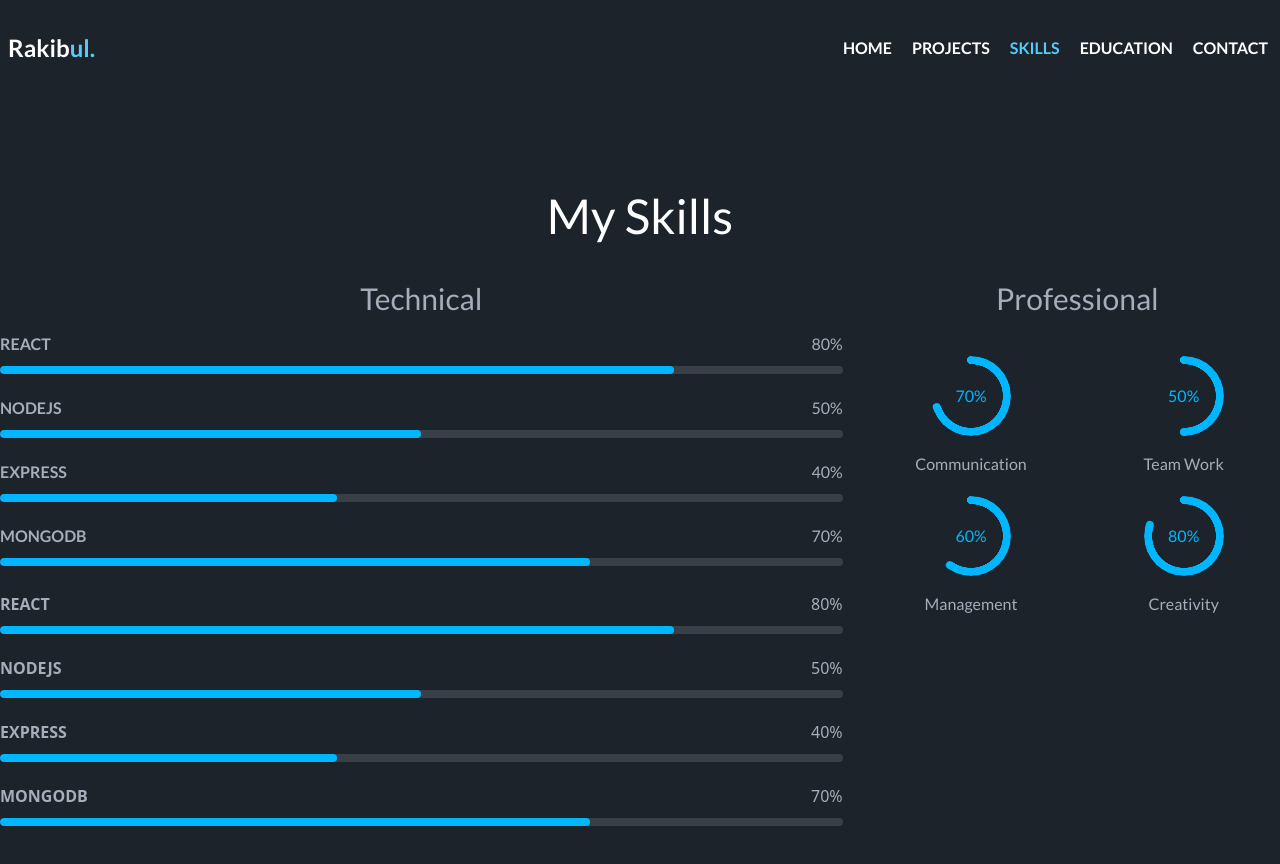
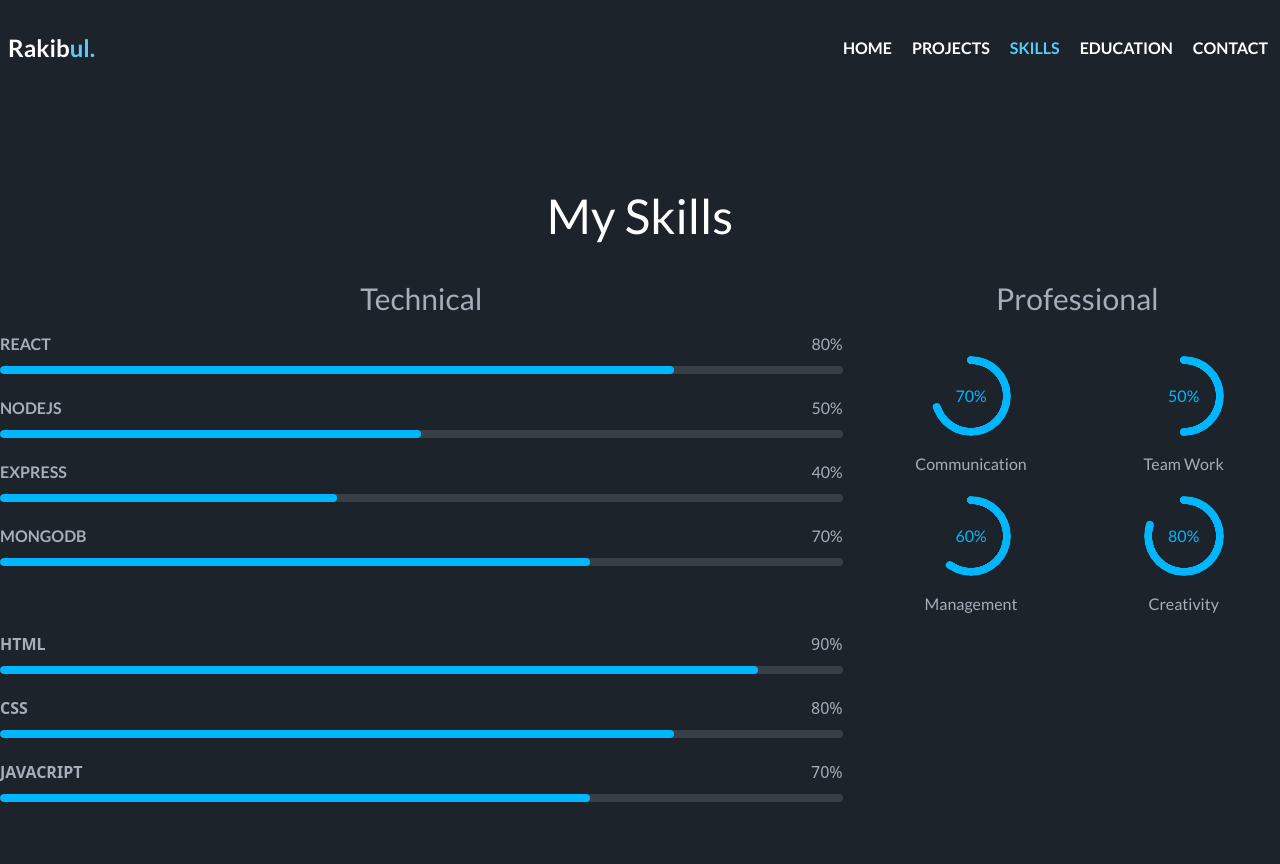
Before and after one commit to Rakibjrb/portfolio, a React (Vite) app: page /skills in a window 1280 px wide. Shown: the top 864 px of the page. Before the commit the page ends 832 px from the top, so only its background shows below. Built offline with nearby package versions, Linux system fonts and the light colour scheme; no server answers.

Commit message:
completed skills page

```diff
--- a/src/Components/HomePageComponents/Skills/Skills.jsx
+++ b/src/Components/HomePageComponents/Skills/Skills.jsx
@@ -1,7 +1,7 @@
 import { Link } from "react-router-dom";
 import PropTypes from "prop-types";
 import SectionHeader from "../../CommonComponets/SectionHeader/SectionHeader";
-import Skill from "../../CommonComponets/SectionHeader/Skill";
+import Skill from "../../CommonComponets/Skill";
 
 const skills = [
   {
--- a/src/Pages/Skills/AllSkills.jsx
+++ b/src/Pages/Skills/AllSkills.jsx
@@ -1,35 +1,30 @@
-import Skill from "../../Components/CommonComponets/SectionHeader/Skill";
+import Skill from "../../Components/CommonComponets/Skill";
 import Skills from "../../Components/HomePageComponents/Skills/Skills";
 
 const skills = [
   {
-    id: "alskdf1",
-    skill: "react",
+    id: "alskdadff1",
+    skill: "html",
+    parcentage: 90,
+  },
+  {
+    id: "alskdasdff2",
+    skill: "css",
     parcentage: 80,
   },
   {
-    id: "alskdf2",
-    skill: "nodejs",
-    parcentage: 50,
-  },
-  {
-    id: "alskdf3",
-    skill: "express",
-    parcentage: 40,
-  },
-  {
-    id: "alskdf4",
-    skill: "mongodb",
+    id: "alskdfasdff3",
+    skill: "Javacript",
     parcentage: 70,
   },
 ];
 
 const AllSkills = () => {
   return (
-    <div className="mt-24">
+    <div className="my-24">
       <Skills hiddenBtn={true} />
       <div className="max-w-7xl mx-auto px-5 xl:px-0">
-        <div className="-mt-6 grid grid-cols-1 md:grid-cols-2 lg:grid-cols-3 gap-8">
+        <div className="mt-16 md:mt-4 grid grid-cols-1 md:grid-cols-2 lg:grid-cols-3 gap-8">
           <div className="lg:col-span-2 flex flex-col gap-4">
             {skills?.map((skill) => (
               <Skill key={skill.id} skill={skill} />
```
Also changed, not shown: src/Components/CommonComponets/Skill.jsx (renamed from src/Components/CommonComponets/SectionHeader/Skill.jsx).
